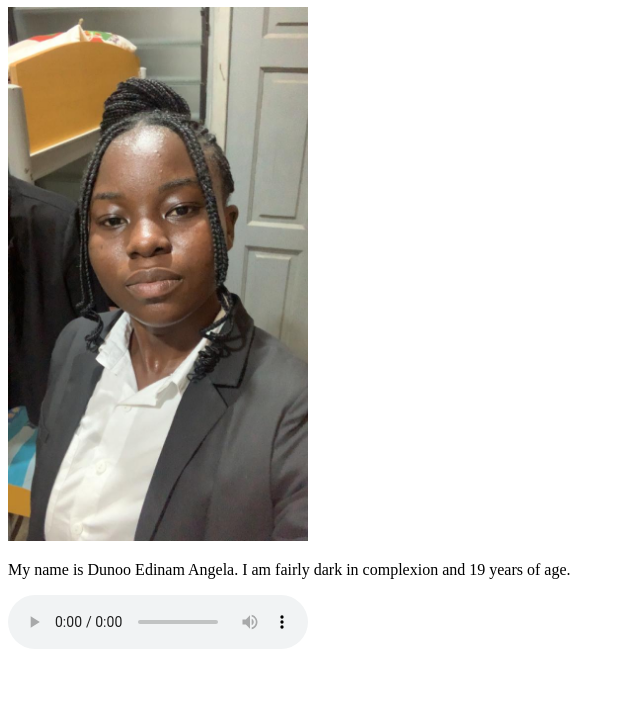
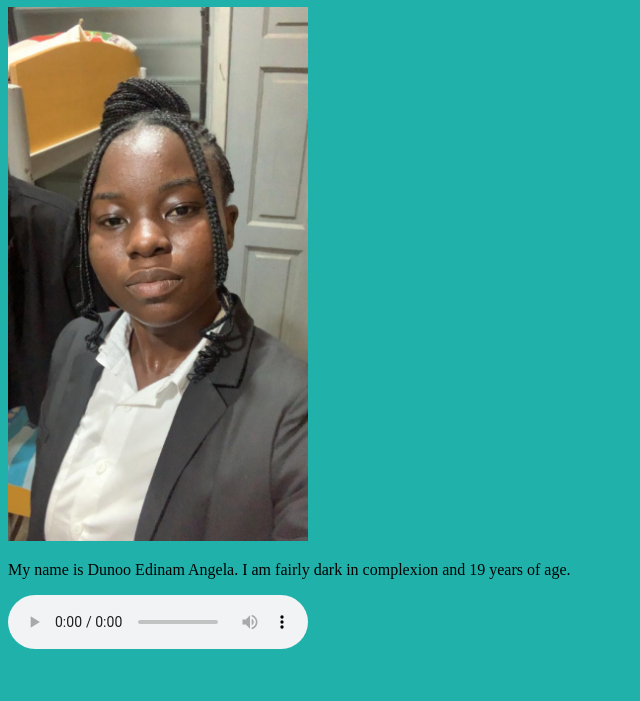
Before and after one commit to Edinam-joy/Edinamprofile, a plain HTML site: page index.html in a window 1280 px wide. Shown: the part 99-800 px from the top of the page, without its empty margins (0-640 px from the left). Drawn offline with Linux system fonts and the light colour scheme.

Commit message:
second commit

```diff
--- a/index.html
+++ b/index.html
@@ -5,8 +5,8 @@
     <meta name="viewport" content="width=device-width, initial-scale=1.0">
     <title>My Profile</title>
 </head>
-<body>
-    # This is my profile page
+<body style="background-color: lightseagreen;">
+    <--- This is my Profile. --->
     <h1>Edinam Dunoo</h1>
     <img src="IMAGES/Edinam.jpg" alt="Edinam"  width="300pix">
     <p>My name is Dunoo Edinam Angela. I am fairly dark in complexion and 19 years of age.</p>
```
